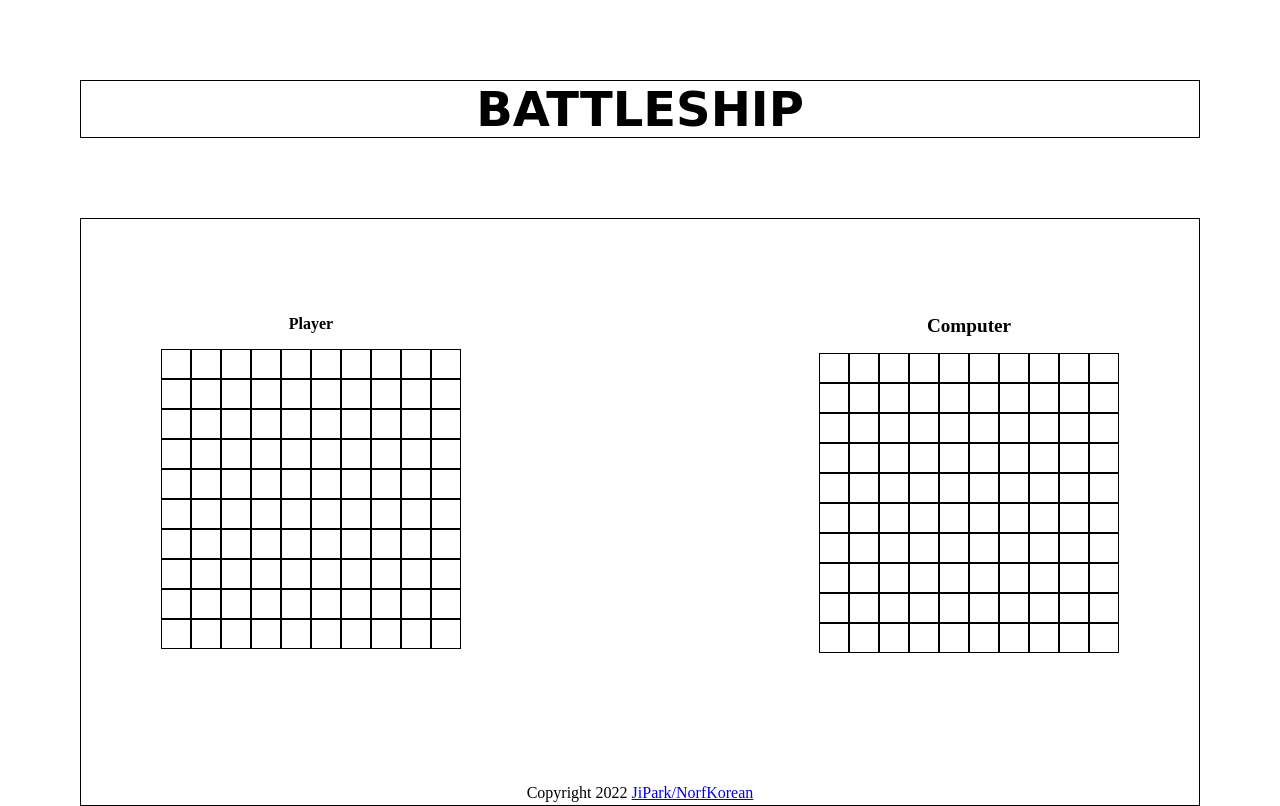
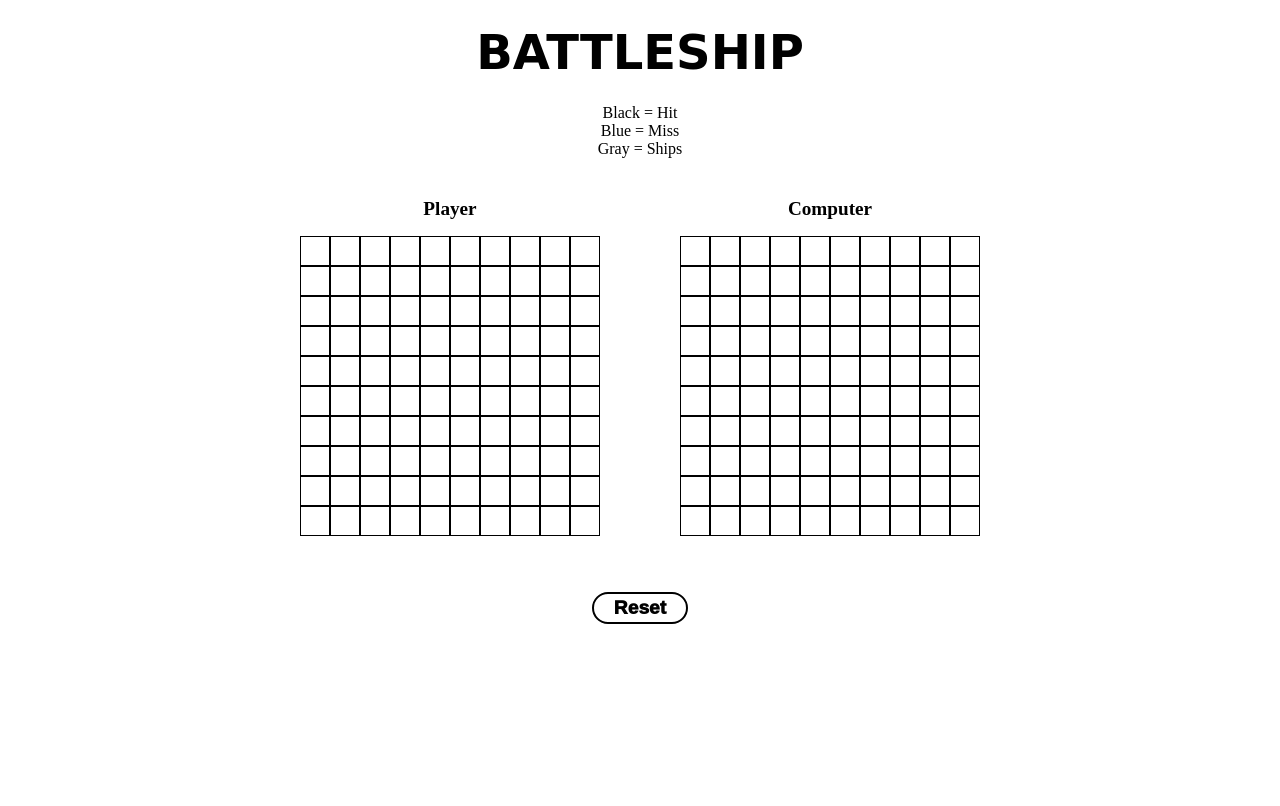
Before and after one commit to jipark92/JS-BattleShip-Project, a plain HTML site: page index.html in a window 1280 px wide. Drawn offline with Linux system fonts and the light colour scheme; a web font is replaced by a local one.

Commit message:
src to dist

```diff
--- a/index.html
+++ b/index.html
@@ -11,31 +11,42 @@
 <body>
     <main class="container">
 
-
         <header class="title">
             <h1>BATTLESHIP</h1>
         </header>
 
+        <div class="intruction-container">
+            <p>Black = Hit</p>
+            <p>Blue = Miss</p>
+            <p>Gray = Ships</p>
+        </div>
+
         <div class="board-container">
             <div class="player">
                 <p>Player</p>
-                <div class="player-board">
-
-                </div>
+                <div class="player-board"></div>
             </div>
-
 
             <div class="computer">
                 <p>Computer</p>
-                <div class="computer-board">
+                <div class="computer-board"></div>
+            </div>
 
-                </div>
-            </div>
         </div>
 
+        <div class="button-container">
+            <button class="reset-btn">Reset</button>
+        </div>
 
+        <!-- <p>set up your ships</p> -->
+
+        <!-- <footer class="footer-container">Copyright 2022 <a href="https://github.com/norfkorean/JS-BattleShip-Project" target="_blank">JiPark/NorfKorean</a></footer> -->
+        <!-- <div class="info-1">
+            <p>Gray = Miss</p>
+        </div>
+        <div class="info-2">
+            <p>Gray = Ships</p>
+        </div> -->
     </main>
-    <footer class="footer-container">Copyright 2022 <a href="https://github.com/norfkorean/JS-BattleShip-Project" target="_blank">JiPark/NorfKorean</a></footer>
-
 </body>
 </html>
--- a/main.js
+++ b/main.js
@@ -1 +1 @@
-(()=>{const e=document.querySelector(".player-board"),t=(document.querySelector(".computer-board"),document.querySelector(".player-board"),document.querySelector(".computer-board"));((t,r)=>{for(let t=0;t<100;t++){const t=document.createElement("div");t.setAttribute("class","player-grid"),e.appendChild(t)}})(),((e,r)=>{for(let e=0;e<100;e++){const e=document.createElement("div");e.setAttribute("class","computer-grid"),t.appendChild(e)}})()})();
+(()=>{const e=document.querySelector(".player-board"),t=document.querySelector(".computer-board"),r=document.querySelector(".reset-btn");((t,r)=>{for(let t=0;t<100;t++){const t=document.createElement("div");t.setAttribute("class","player-grid"),e.appendChild(t)}})(),((e,r)=>{for(let e=0;e<100;e++){const e=document.createElement("div");e.setAttribute("class","computer-grid"),t.appendChild(e)}})(),document.querySelectorAll(".player-grid").forEach((e=>{e.addEventListener("click",(()=>{e.style.backgroundColor="gray"}))})),r.addEventListener("click",(()=>{console.log("refreshed"),window.location.reload()}))})();
--- a/style.css
+++ b/style.css
@@ -9,42 +9,48 @@
 body {
     height: 100vh;
     width: 100vw;
+}
+
+.container {
     display: flex;
     flex-direction: column;
     justify-content: flex-start;
     align-items: center;
 }
 
-.container {
-    min-height: 98%;
-    min-width: 100%;
-}
-
 .title {
     font-family: 'Palette Mosaic', cursive;
-    border: 1px solid black;
     font-size: 1.5rem;
     display: flex;
     justify-content: center;
     align-items: center;
-    margin: 5rem;
+    transition: 500ms ease-in-out;
+    margin: 1.5rem;
+}
+
+.intruction-container {
+    transition: 500ms ease-in-out;
+    display: flex;
+    justify-content: center;
+    align-items: center;
+    flex-direction: column;
 }
 
 .board-container {
     display: flex;
-    justify-content: space-between;
-    align-items: flex-start;
+    justify-content: center;
+    align-items: center;
     min-height: 75%;
-    border: 1px solid black;
-    padding: 5rem;
-    margin: 5rem;
-    gap: 3rem;
+    max-width: 100%;
+    gap: 5rem;
+    margin: 1.5rem;
     flex-wrap: wrap;
+    transition: 500ms ease-in-out;
 }
 
 .player p {
     text-align: center;
-    font-size: 1rem;
+    font-size: 1.2rem;
     padding: 1rem;
     font-weight: 700;
 }
@@ -55,7 +61,6 @@ body {
     padding: 1rem;
     font-weight: 700;
 }
-
 
 .player-board {
     display: grid;
@@ -74,5 +79,25 @@ body {
 }
 
 .computer-grid {
-border: 1px solid black;
+    border: 1px solid black;
 }
+
+.button-container {
+    margin: 2rem;
+}
+
+.reset-btn {
+    height: 2rem;
+    width: 6rem;
+    font-size: 1.2rem;
+    font-weight: 1000;
+    border: 2px solid black;
+    border-radius: 25px;
+    background-color: white;
+    transition: 250ms ease-in-out;
+}
+
+.reset-btn:hover {
+    transform: scale(1.1);
+    transform: translateY(-3px);
+}
```
